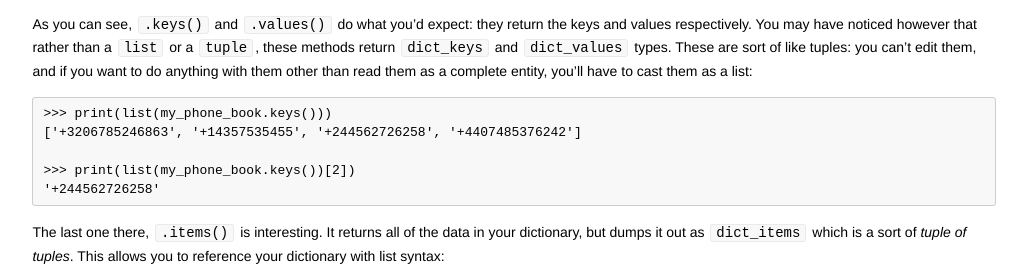
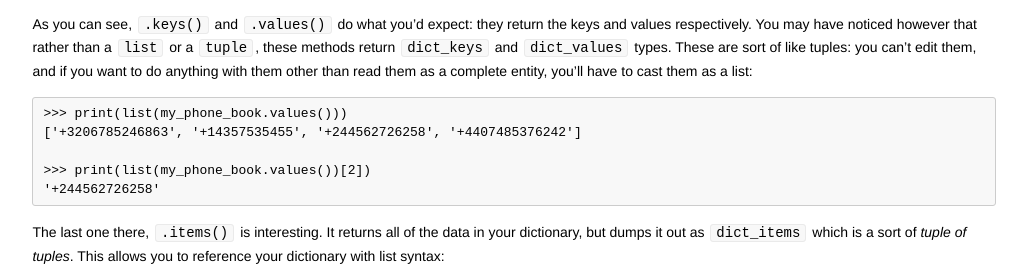
Before and after one commit to codebar/tutorials, a Jekyll site: the page built from python/lesson3/tutorial.md, in a window 1280 px wide and 900 px high, scrolled down 4933 px. Shown: the part 313-593 px from the top of the window, without its empty margins (126-1153 px from the left). Built offline with Jekyll 4.4.1, drawn with Linux system fonts in a browser that asks for light colours.

Commit message:
Fixed a typo
Rahel pointed this one out to me just now.  Sorry Rahel!  My bad!

```diff
--- a/python/lesson3/tutorial.md
+++ b/python/lesson3/tutorial.md
@@ -292,10 +292,10 @@ These are sort of like tuples: you can't edit them, and if you want to do
 anything with them other than read them as a complete entity, you'll have to
 cast them as a list:
 
-    >>> print(list(my_phone_book.keys()))
+    >>> print(list(my_phone_book.values()))
     ['+3206785246863', '+14357535455', '+244562726258', '+4407485376242']
 
-    >>> print(list(my_phone_book.keys())[2])
+    >>> print(list(my_phone_book.values())[2])
     '+244562726258'
 
 The last one there, `.items()` is interesting.  It returns all of the data in
```
